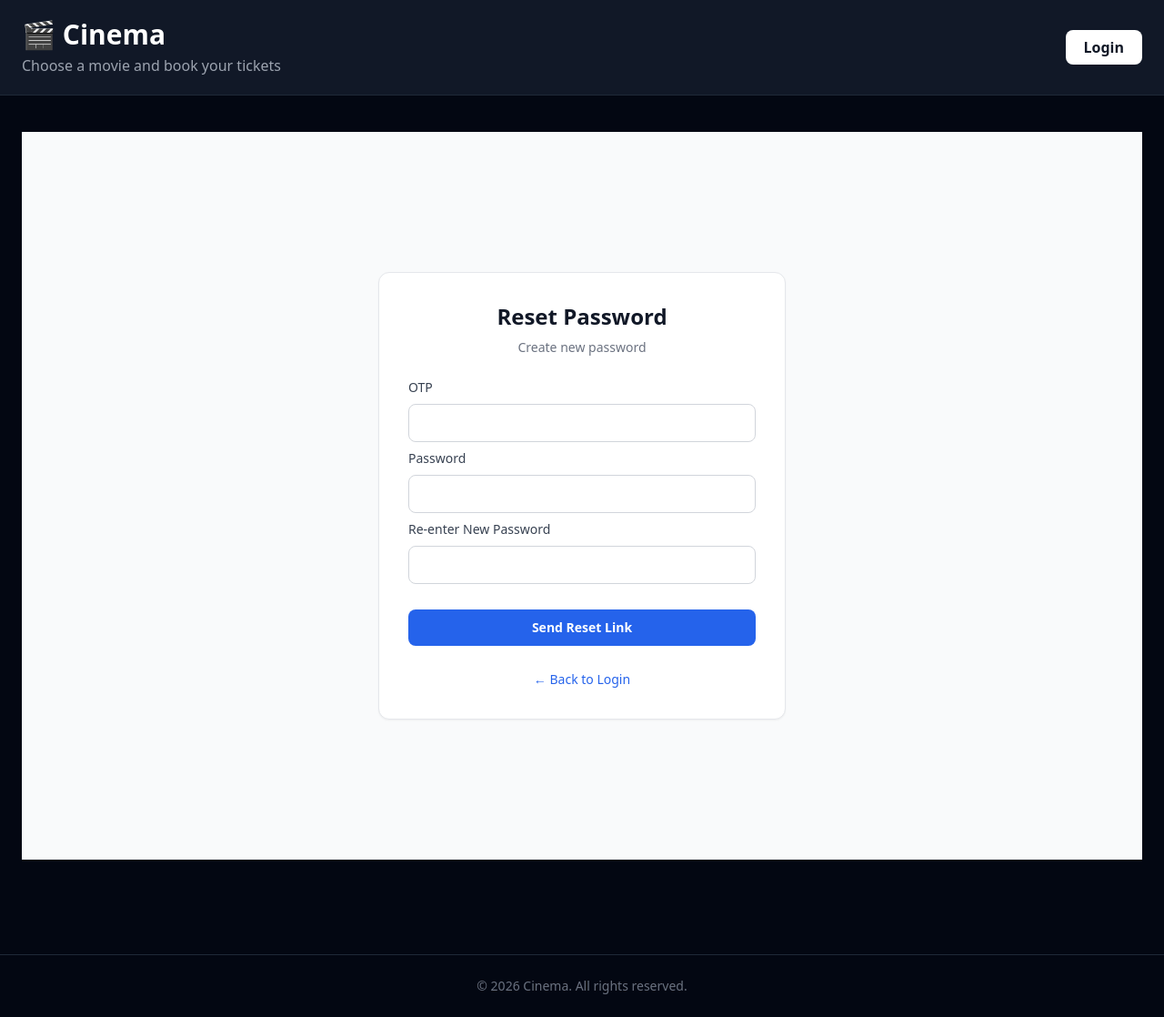
After one commit to prakashtaz0091/cine-reserve, a Django app: page /accounts/reset-password/ in a window 1280 px wide. The commit adds this page. Shown: the whole page at 91% size. Run offline with Django 5.2, Linux system fonts and the light colour scheme; parts of the project's set-up code (start-up, migrations or seed data) failed here and were passed over; some libraries are stand-ins or nearby versions.

Commit message:
feat: forgot password

```diff
--- /dev/null
+++ b/accounts/templates/accounts/reset-password.html
@@ -0,0 +1,92 @@
+{% extends "core/base.html" %}
+
+
+{% block main_content %}
+
+<div class="min-h-screen flex items-center justify-center bg-gray-50 px-4">
+    <div class="w-full max-w-md rounded-xl bg-white p-8 shadow-sm border border-gray-200">
+
+        <!-- Header -->
+        <div class="mb-6 text-center">
+            <h1 class="text-2xl font-bold text-gray-900">
+                Reset Password
+            </h1>
+            <p class="mt-2 text-sm text-gray-500">
+                Create new password
+            </p>
+        </div>
+
+        <!-- Form -->
+        <form method="post" class="space-y-5">
+            {% csrf_token %}
+
+            <div>
+                <label for="email" class="mb-2 block text-sm font-medium text-gray-700">
+                   OTP
+                </label>
+
+                <input
+                    type="text"
+                    name="otp"
+                    id="otp"
+                    required
+                    class="w-full rounded-lg border border-gray-300 px-4 py-2.5 mb-2 text-sm
+                           text-gray-900 outline-none transition
+                           placeholder:text-gray-400
+                           focus:border-blue-500 focus:ring-2 focus:ring-blue-100"
+                >
+                <label for="email" class="mb-2 block text-sm font-medium text-gray-700">
+                   Password
+                </label>
+
+                <input
+                    type="password"
+                    name="password"
+                    id="password"
+                    required
+                    class="w-full rounded-lg border border-gray-300 px-4 py-2.5 mb-2 text-sm
+                           text-gray-900 outline-none transition
+                           placeholder:text-gray-400
+                           focus:border-blue-500 focus:ring-2 focus:ring-blue-100"
+                >
+                <label for="email" class="mb-2 block text-sm font-medium text-gray-700">
+                   Re-enter New Password
+                </label>
+
+                <input
+                    type="password"
+                    name="c-password"
+                    id="c-password"
+                    required
+                    class="w-full rounded-lg border border-gray-300 px-4 py-2.5 mb-2 text-sm
+                           text-gray-900 outline-none transition
+                           placeholder:text-gray-400
+                           focus:border-blue-500 focus:ring-2 focus:ring-blue-100"
+                >
+            </div>
+
+            <button
+                type="submit"
+                class="w-full rounded-lg bg-blue-600 px-4 py-2.5 text-sm
+                       font-semibold text-white transition
+                       hover:bg-blue-700 focus:outline-none
+                       focus:ring-2 focus:ring-blue-500 focus:ring-offset-2"
+            >
+                Send Reset Link
+            </button>
+        </form>
+
+        <!-- Back to login -->
+        <div class="mt-6 text-center">
+            <a
+                href="{% url 'login' %}"
+                class="text-sm font-medium text-blue-600 hover:text-blue-700"
+            >
+                ← Back to Login
+            </a>
+        </div>
+
+    </div>
+</div>
+
+{% endblock main_content %}
--- a/accounts/urls.py
+++ b/accounts/urls.py
@@ -7,4 +7,8 @@ urlpatterns = [
     path('logout/', views.logout_view, name="logout"),
     path('verify/email/', views.verify_email_initiate, name="verify_email_initiate"),
     path('verify/email/otp/', views.verify_email_otp, name="verify_email_otp"),
+
+    path('forgot-password/', views.forgot_password_view, name="forgot_password_view"),
+    path('reset-password/', views.password_reset_view, name="password_reset_view"),
+
 ]
--- a/accounts/views.py
+++ b/accounts/views.py
@@ -2,13 +2,76 @@ from django.shortcuts import render, redirect
 from django.contrib.auth.decorators import login_required
 from django.views.decorators.http import require_POST
 from django.contrib.auth import logout
-from django.core.mail import send_mail
-from django.conf import settings
+from django.contrib.auth.models import User
 from django.urls import reverse
-from .tasks import send_email_verification_mail
+from .tasks import send_email_verification_mail, send_password_reset_mail
 from .models import OTP
 from django.contrib import messages
 from django_ratelimit.decorators import ratelimit
+from django.contrib.auth.password_validation import validate_password
+from django.core.exceptions import ValidationError
+
+
+def password_reset_view(request):
+    if request.method == "POST":
+        print(request.POST)
+        otp_value = request.POST.get('otp')
+        new_password = request.POST.get('password')
+        new_cpassword = request.POST.get('c-password')
+
+        # Check OTP validity
+        try:
+            otp = OTP.objects.get(value=otp_value)
+        except OTP.DoesNotExist():
+            messages.error(request, "Invalid OTP")
+            return redirect("password_reset_view")
+        except OTP.MultipleObjectsReturned():
+            messages.error(request, "Something went wrong with OTP, please request new otp")
+            return redirect("login")
+
+
+        # check if otp is expired
+        if otp.is_expired:
+            messages.error(request, "OTP has been expired.")
+            return redirect("login")
+
+        # check if newpassword and confirm new password matches
+        if new_password != new_cpassword:
+            messages.error(request, "New password and Confirm New password doesn't match.")
+            return redirect("password_reset_view")
+
+        # check listed password validation
+        try:
+            validate_password(new_password)
+            print("Password is valid")
+        except ValidationError as e:
+            str_error_message = "\n".join(e.messages)
+            messages.error(request, str_error_message)
+            return redirect("password_reset_view")
+
+        otp.user.set_password(new_password)
+        otp.user.save()
+        messages.success(request, "Password reset successful, please continue via login")
+
+        return redirect("login")
+
+    return render(request, "accounts/reset-password.html")
+
+
+def forgot_password_view(request):
+    if request.method == "POST":
+        username_value = request.POST.get("username")
+
+        url = request.build_absolute_uri(
+            reverse("password_reset_view")
+        )
+        send_password_reset_mail.delay(username=username_value, reset_url=url)
+
+        messages.success(request, "If username exists, password reset link with OTP has been sent to respective email")
+        return redirect("movie_list")
+
+
+    return render(request, "accounts/forgot-password.html")
 
 
 @login_required
--- a/core/views.py
+++ b/core/views.py
@@ -239,7 +239,9 @@ def login_view(request):
         user = authenticate(request, username=username, password=password)
         if user is not None:
             login(request, user)
-            print("Login sucessfull")
+            messages.success(request, "Login Successful")
             return redirect("movie_list")
+        messages.error(request, "Invalid Credentials")
+        return redirect("login")
 
     return render(request, "core/login.html")
```
Also changed, not shown: accounts/tasks.py (+22 -0 lines), accounts/templates/accounts/forgot-password.html (added, +65 -0 lines), core/templates/core/login.html (+19 -12 lines).
